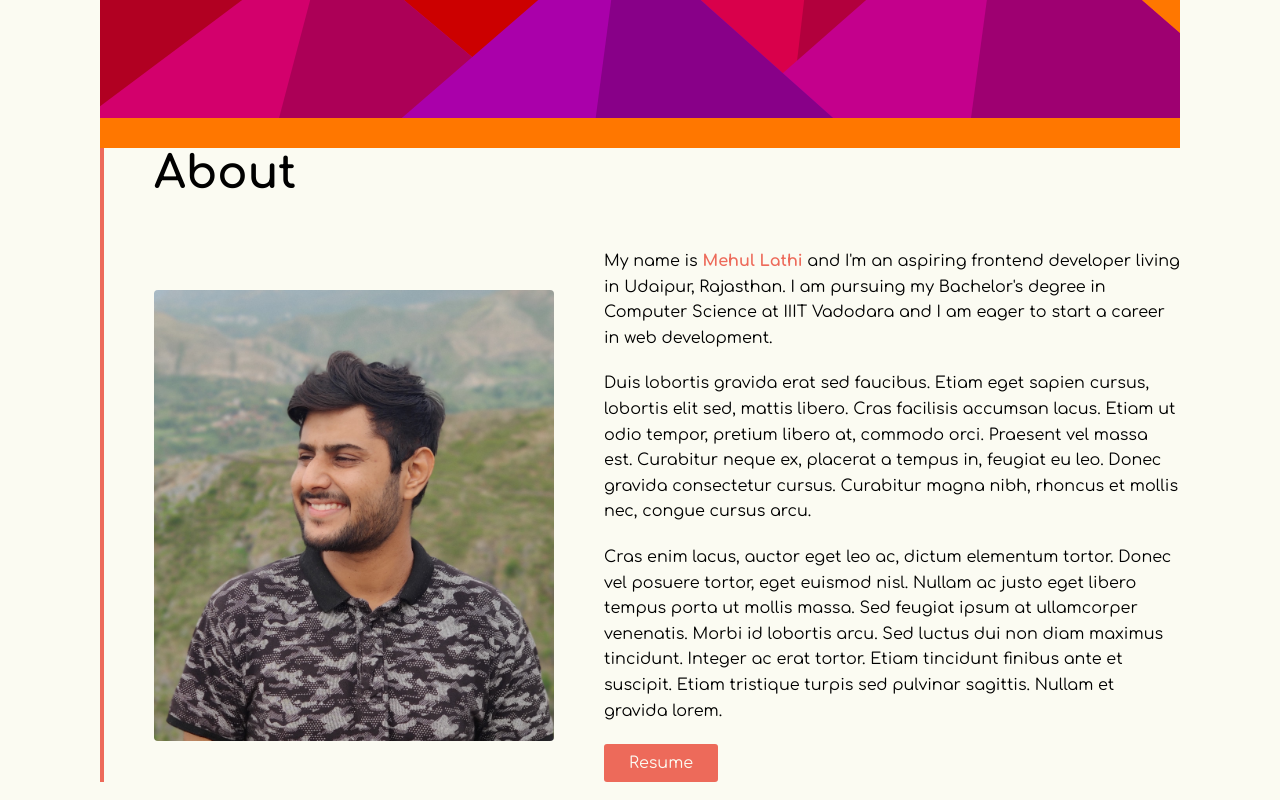
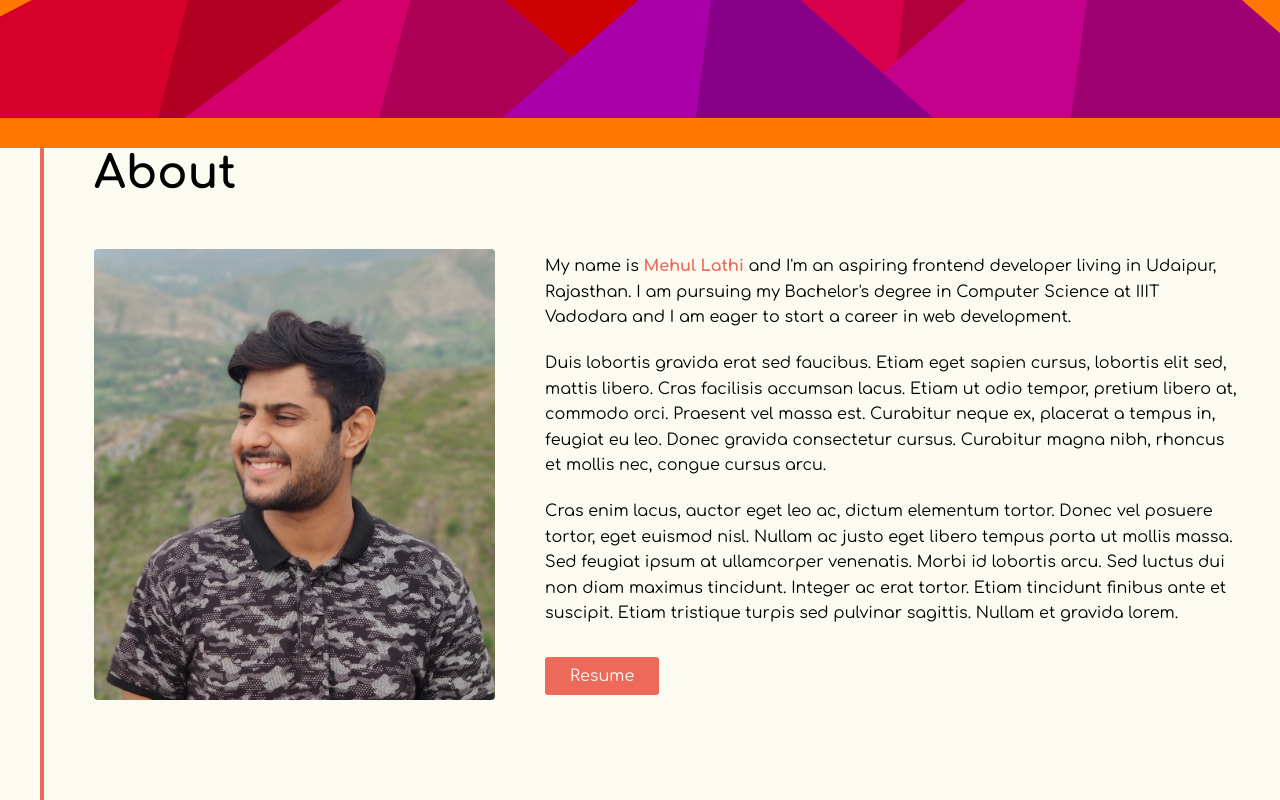
Before and after one commit to codedr0id/Portfolio, a React (Create React App) app: page / in a window 1280 px wide. Shown: the part 652-1452 px from the top of the page. Built offline with nearby package versions, Linux system fonts and the light colour scheme.

Commit message:
Adjusted about styles

```diff
--- a/src/App.scss
+++ b/src/App.scss
@@ -1,7 +1,7 @@
 @import './scss/variables.scss';
 
 .App {
-  padding: 0 10rem;
+  // padding: 0 10rem;
   max-width: 1920px;
   width: 100%;
   text-align: center;
@@ -20,22 +20,22 @@ main {
   }
 }
 
+section {
+  padding-bottom: 10rem;
+}
+
 // HEADER
 .section-title {
   font-size: 4.5rem;
   margin-bottom: 5rem;
   position: relative;
 
-  &:not(:first-child) {
-    padding-top: 10rem;
-  }
-
   &::before {
     content: '';
     position: absolute;
-    width: 4rem;
-    height: 4rem;
-    left: -50%;
+    width: 3rem;
+    height: 3rem;
+    left: -47%;
     top: 50%;
     transform: translateY(-50%);
   }
--- a/src/components/About.js
+++ b/src/components/About.js
@@ -7,12 +7,12 @@ class About extends Component {
     return (
       <section className="About" id="about">
         <h1 className="section-title">About</h1>
-	        <div className="About__photo-container">
+	        <figure className="About__photo-container">
           <img src={aboutPhoto} alt="about photo" className="About__photo" />
-        </div>
+        </figure>
         <div className="About__description">
           <p>
-            My name is <span class="highlight">Mehul Lathi</span> and I'm an aspiring
+            My name is <span className="highlight">Mehul Lathi</span> and I'm an aspiring
             frontend developer living in Udaipur, Rajasthan. I am pursuing my Bachelor's degree in Computer
             Science at IIIT Vadodara and I am eager to start a career in web development.
           </p>
--- a/src/scss/About.scss
+++ b/src/scss/About.scss
@@ -1,7 +1,8 @@
 .About {
   display: grid;
   grid-template-rows: repeat(3, auto);
-  grid-template-columns: repeat(2, autofit);
+  // grid-template-columns: repeat(2, autofit);
+  grid-template-columns: 35% auto;
   // grid-gap: 5rem;
   place-items: center;
 
@@ -15,7 +16,7 @@
     grid-row: 2/4;
     grid-column: 1/2;
 
-    width: 40rem;
+    width: 100%;
     border-radius: 4px;
     overflow: hidden;
   }
--- a/src/scss/Header.scss
+++ b/src/scss/Header.scss
@@ -2,6 +2,7 @@
 
 .Header {
   // border: 1px solid tomato;
+  padding: 10rem;
   height: 100vh;
   display: flex;
   flex-direction: column;
```
